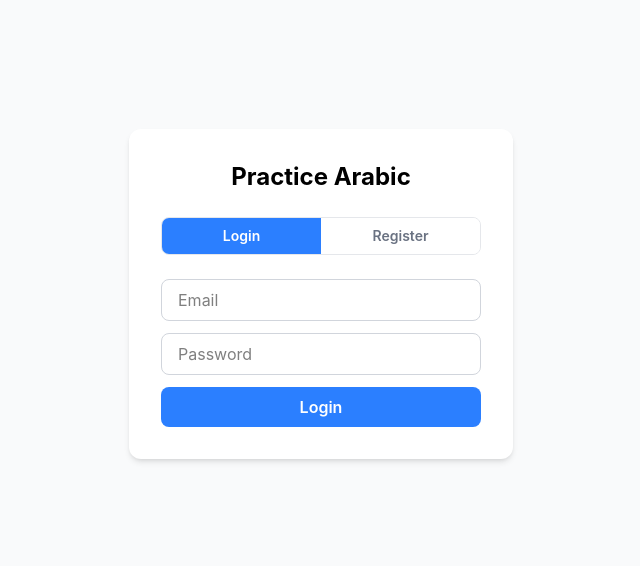
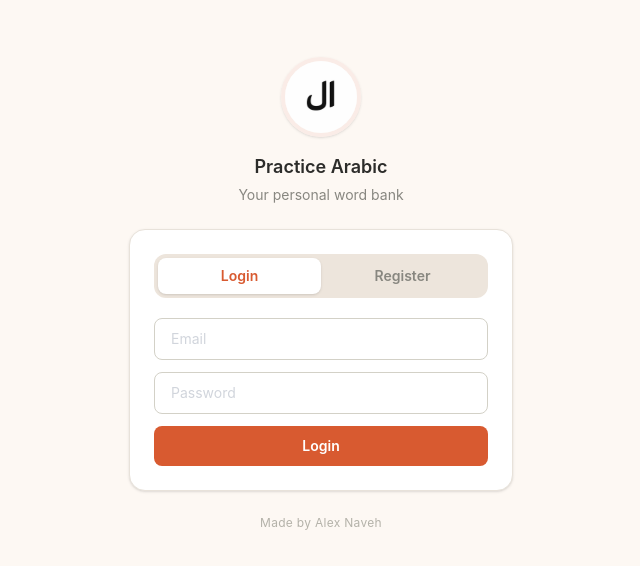
Before and after one commit to alexnaveh/practice-arabic-web, a React (Vite) app in the folder frontend/: page /login in a window 1280 px wide. Shown: the part 106-672 px from the top of the page, without its empty margins (319-959 px from the left). Built offline with nearby package versions, Linux system fonts and the light colour scheme.

Commit message:
update: AuthPage.jsx style

```diff
--- a/frontend/src/pages/AuthPage.jsx
+++ b/frontend/src/pages/AuthPage.jsx
@@ -3,7 +3,7 @@ import { useNavigate } from "react-router-dom";
 import { loginUser, registerUser } from "../api";
 
 export default function AuthPage() {
-  const [mode, setMode] = useState("login"); // "login" | "register"
+  const [mode, setMode] = useState("login");
   const [email, setEmail] = useState("");
   const [password, setPassword] = useState("");
   const [confirmPassword, setConfirmPassword] = useState("");
@@ -26,11 +26,9 @@ export default function AuthPage() {
       return;
     }
 
-    if (mode === "register") {
-      if (password !== confirmPassword) {
-        setError("Passwords do not match");
-        return;
-      }
+    if (mode === "register" && password !== confirmPassword) {
+      setError("Passwords do not match");
+      return;
     }
 
     try {
@@ -47,28 +45,38 @@ export default function AuthPage() {
   }
 
   return (
-    <div className="min-h-screen flex items-center justify-center bg-gray-50">
-      <div className="bg-white p-8 rounded-xl shadow-md w-full max-w-sm">
-        <h1 className="text-2xl font-bold text-center mb-6">Practice Arabic</h1>
+    <div className="min-h-screen flex flex-col items-center justify-center bg-[#FDF8F3] px-4">
+
+      {/* Logo circle */}
+        <div className="w-20 h-20 rounded-full border-4 border-[#FAECE7] overflow-hidden mb-4 shadow-sm">
+            <img src="/icon-192.png" alt="App logo" className="w-full h-full object-cover" />
+        </div>
+
+      {/* App name + subtitle */}
+      <h1 className="text-lg font-semibold text-[#2C2C2A] mb-1">Practice Arabic</h1>
+      <p className="text-sm text-[#888780] mb-6">Your personal word bank</p>
+
+      {/* Card */}
+      <div className="bg-white rounded-2xl shadow-sm border border-[#E8E2DA] w-full max-w-sm p-6">
 
         {/* Toggle */}
-        <div className="flex rounded-lg border border-gray-200 mb-6 overflow-hidden">
+        <div className="flex bg-[#EDE5DC] rounded-xl p-1 mb-5">
           <button
             onClick={() => switchMode("login")}
-            className={`flex-1 py-2 text-sm font-semibold transition ${
+            className={`flex-1 py-2 text-sm font-semibold rounded-lg transition ${
               mode === "login"
-                ? "bg-blue-500 text-white"
-                : "bg-white text-gray-500 hover:bg-gray-50"
+                ? "bg-white text-[#D85A30] shadow-sm"
+                : "text-[#888780]"
             }`}
           >
             Login
           </button>
           <button
             onClick={() => switchMode("register")}
-            className={`flex-1 py-2 text-sm font-semibold transition ${
+            className={`flex-1 py-2 text-sm font-semibold rounded-lg transition ${
               mode === "register"
-                ? "bg-blue-500 text-white"
-                : "bg-white text-gray-500 hover:bg-gray-50"
+                ? "bg-white text-[#D85A30] shadow-sm"
+                : "text-[#888780]"
             }`}
           >
             Register
@@ -81,14 +89,14 @@ export default function AuthPage() {
           placeholder="Email"
           value={email}
           onChange={(e) => setEmail(e.target.value)}
-          className="w-full border border-gray-300 rounded-lg px-4 py-2 mb-3 focus:outline-none focus:ring-2 focus:ring-blue-400"
+          className="w-full border border-[#D3D1C7] rounded-lg px-4 py-2.5 mb-3 text-sm focus:outline-none focus:ring-2 focus:ring-[#D85A30] placeholder:text-gray-300"
         />
         <input
           type="password"
           placeholder="Password"
           value={password}
           onChange={(e) => setPassword(e.target.value)}
-          className="w-full border border-gray-300 rounded-lg px-4 py-2 mb-3 focus:outline-none focus:ring-2 focus:ring-blue-400"
+          className="w-full border border-[#D3D1C7] rounded-lg px-4 py-2.5 mb-3 text-sm focus:outline-none focus:ring-2 focus:ring-[#D85A30] placeholder:text-gray-300"
         />
         {mode === "register" && (
           <input
@@ -96,7 +104,7 @@ export default function AuthPage() {
             placeholder="Confirm Password"
             value={confirmPassword}
             onChange={(e) => setConfirmPassword(e.target.value)}
-            className="w-full border border-gray-300 rounded-lg px-4 py-2 mb-3 focus:outline-none focus:ring-2 focus:ring-blue-400"
+            className="w-full border border-[#D3D1C7] rounded-lg px-4 py-2.5 mb-3 text-sm focus:outline-none focus:ring-2 focus:ring-[#D85A30] placeholder:text-gray-300"
           />
         )}
 
@@ -106,11 +114,14 @@ export default function AuthPage() {
         {/* Submit */}
         <button
           onClick={handleSubmit}
-          className="w-full bg-blue-500 hover:bg-blue-600 text-white font-semibold py-2 rounded-lg transition"
+          className="w-full bg-[#D85A30] hover:bg-[#C24E27] text-white font-semibold py-2.5 rounded-lg transition text-sm"
         >
           {mode === "login" ? "Login" : "Create Account"}
         </button>
       </div>
+
+      {/* Footer watermark */}
+      <p className="text-xs text-[#B4B2A9] mt-6 tracking-wide">Made by Alex Naveh</p>
     </div>
   );
 }
```
